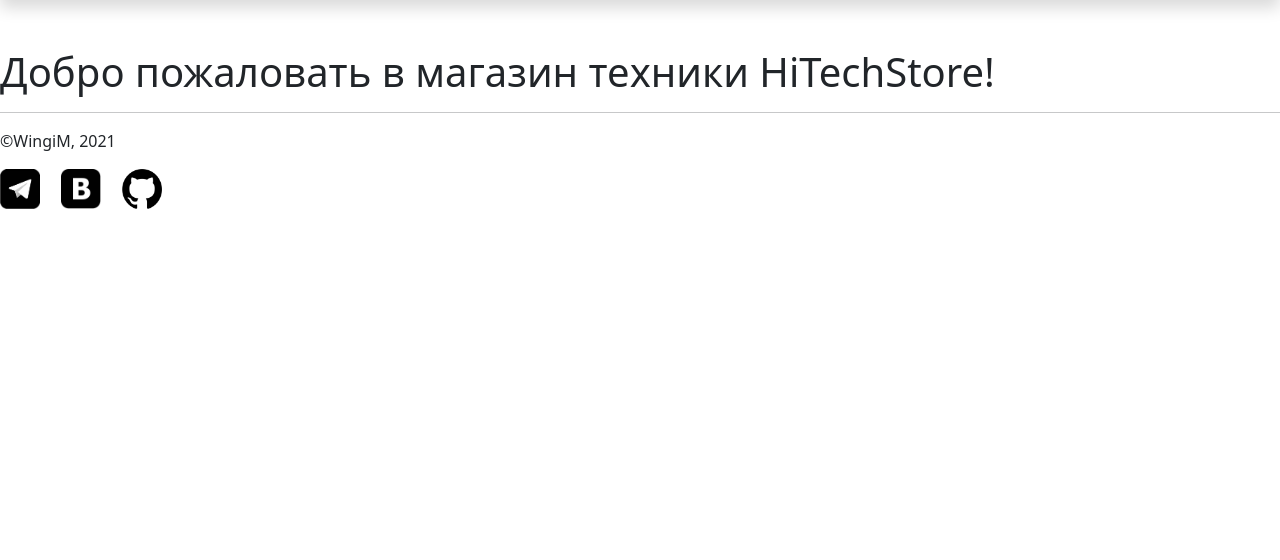
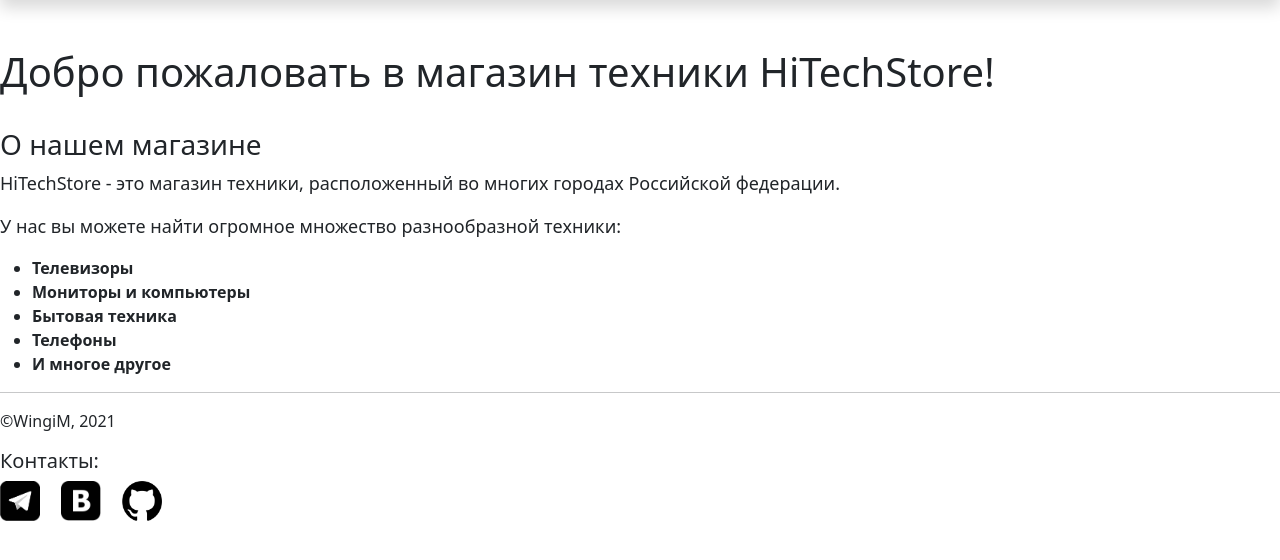
Before and after one commit to WingiM/Flask-Project, a Flask app: page / in a window 1280 px wide. Shown: the part 73-633 px from the top of the page. Run offline with Flask 2, Linux system fonts and the light colour scheme.

Commit message:
Made main page

```diff
--- a/templates/base.html
+++ b/templates/base.html
@@ -61,11 +61,12 @@
 <footer class="footer">
 	<hr>
 	<p>©WingiM, 2021</p>
+	<h5>Контакты:</h5>
 	<a class="navbar-brand active position-relative d-inline" href="https://telegram.org/"
 	   target="_blank">
 		<img src="../static/img/telegram.png" width="40" height="40">
 	</a>
-	<a class="navbar-brand active position-relative d-inline" href="https://vk.com/" target="_blank">
+	<a class="navbar-brand active position-relative d-inline" href="https://vk.com/wingim" target="_blank">
 		<img src="../static/img/vk.png" width="40" height="40">
 	</a>
 	<a class="navbar-brand active position-relative d-inline"
--- a/templates/welcome.html
+++ b/templates/welcome.html
@@ -9,6 +9,20 @@
 {% block content %}
 
 	<h1>Добро пожаловать в магазин техники HiTechStore!</h1>
+	<br>
+	<h3>О нашем магазине</h3>
+	<p style="font-size: large">HiTechStore - это магазин техники, расположенный во многих городах Российской
+		федерации.</p>
+	<p style="font-size: large">
+	У нас вы можете найти огромное множество разнообразной техники:
+	<ul>
+		<li><b>Телевизоры</b></li>
+		<li><b>Мониторы и компьютеры</b></li>
+		<li><b>Бытовая техника</b></li>
+		<li><b>Телефоны</b></li>
+		<li><b>И многое другое</b></li>
+	</ul>
+	</p>
 
 {% endblock %}
 </body>
```
